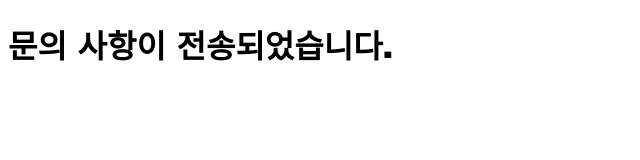
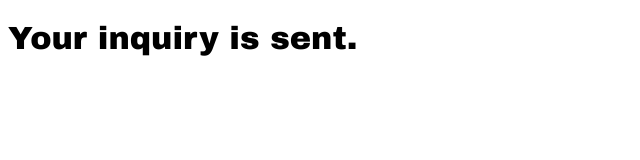
Before and after one commit to GingerPants/Jihae.Rubeque_Profile, a plain HTML site: page file.html in a window 1280 px wide. Shown: the whole page, without its empty margins (0-640 px from the left). Drawn offline with Linux system fonts and the light colour scheme.

Commit message:
Update file.html

```diff
--- a/file.html
+++ b/file.html
@@ -8,6 +8,6 @@
     </style>
   </head>
   <body>
-    <h1> 문의 사항이 전송되었습니다. </h1>
+    <h1> Your inquiry is sent. </h1>
   </body>
 </html>
```
